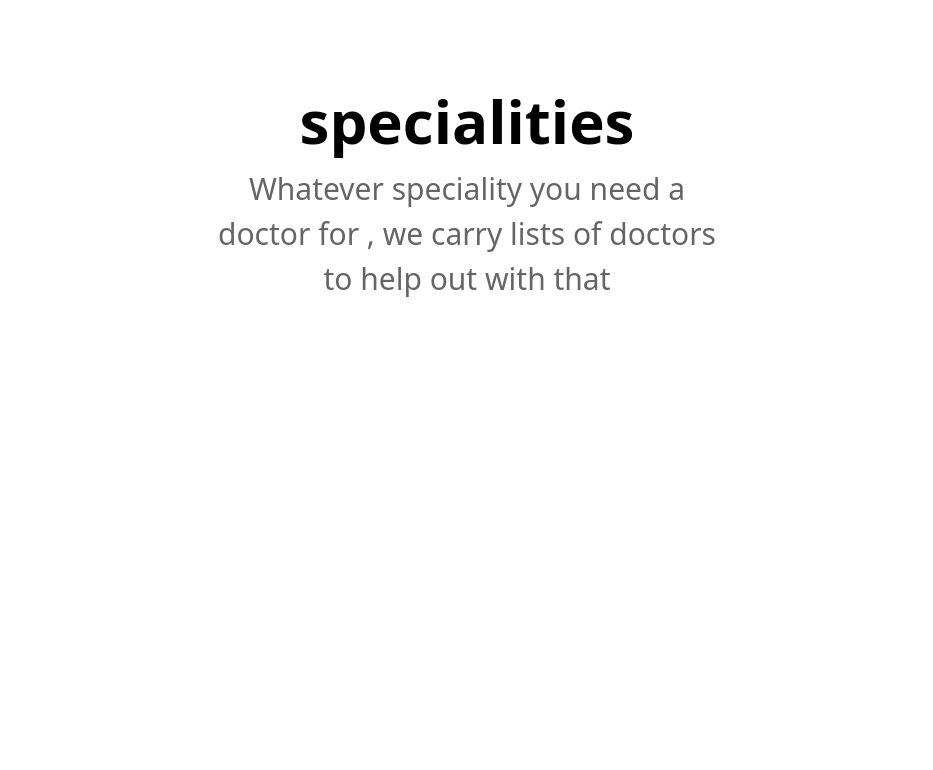
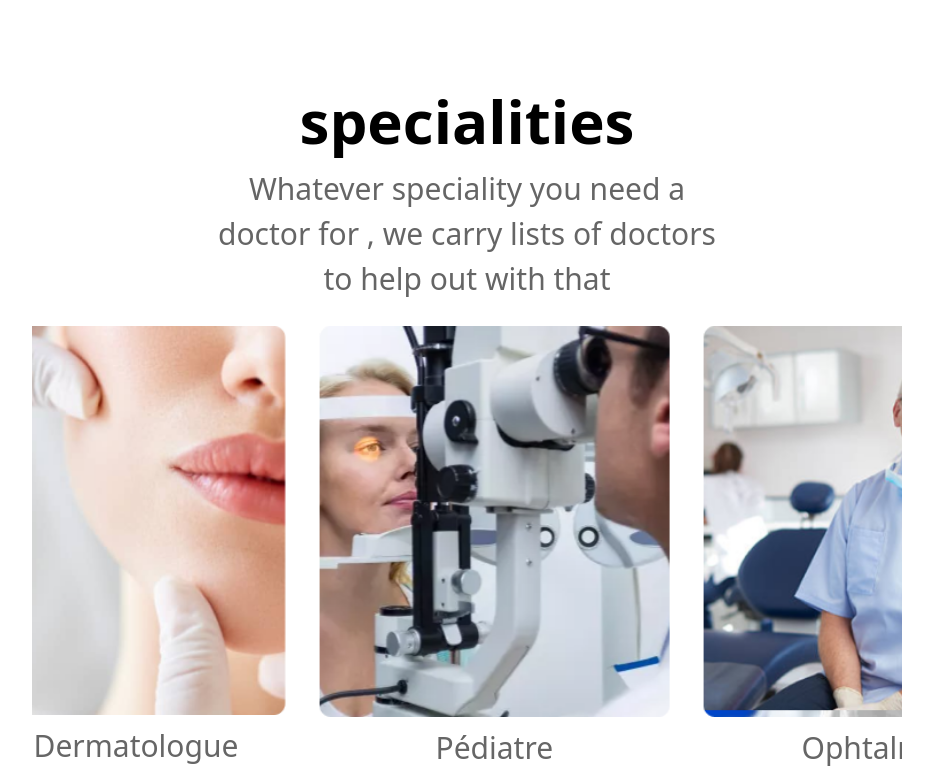
Before and after one commit to bouabca/DZtabib, a Next.js app: page / in a window 1280 px wide. Shown: the part 2445-3215 px from the top of the page, without its empty margins (173-1106 px from the left). Before the commit the page ends 2746 px from the top, so only its background shows below. Built offline with nearby package versions, Linux system fonts and the light colour scheme.

Commit message:
adding specialti slider

```diff
--- a/app/page.tsx
+++ b/app/page.tsx
@@ -4,7 +4,7 @@ import Focal from "../components/Focal"
 import Focal1 from "../components/Focal1"
 import Band from "../components/Band"
 import Title from "../components/Title"
-
+import Special from "../components/Special"
 
 export default function Home() {
 
@@ -16,6 +16,9 @@ export default function Home() {
 
    <Focal1></Focal1>
     <Title></Title>
+    <Special></Special>
+
+
     </>
   );
 }
--- /dev/null
+++ b/components/Sp.tsx
@@ -0,0 +1,27 @@
+import React from 'react'
+import Image from "next/image";
+
+interface SpProps {
+  text: string; // 'text' will be a string
+  imageSrc: string; // 'imageSrc' will be a string (URL or path to the image)
+}
+
+function Sp({ text, imageSrc }: SpProps) {
+  return (
+    <>
+      <div className='flex cursor-pointer flex-col gap-2 justify-center items-center'>
+        <Image
+          src={imageSrc} // Dynamically set the image source
+          height={350}
+          width={350}
+          alt={text} // Alt text is set to the specialty
+        />
+        <div className='text-center text-[20px] lg:text-[30px] opacity-60 mx-auto w-[90%] lg:w-[40%]'>
+          {text} {/* Display the specialty text */}
+        </div>
+      </div>
+    </>
+  )
+}
+
+export default Sp;
--- /dev/null
+++ b/components/Special.tsx
@@ -0,0 +1,91 @@
+'use client'
+import React, { useState, useEffect } from 'react'
+import Sp from "./Sp"
+
+function Special() {
+  const [currentSlide, setCurrentSlide] = useState(0);
+  const slides = [
+  <Sp text="Cardiologue" imageSrc="/webp/geek.webp" />,
+  <Sp text="Dermatologue" imageSrc="/webp/women2.webp" />,
+  <Sp text="Pédiatre" imageSrc="/webp/eyes.webp" />,
+
+  <Sp text="Ophtalmologue" imageSrc="/webp/geek.webp" />,
+  <Sp text="Dentiste" imageSrc="/webp/women2.webp" />,
+  <Sp text="Neurologue" imageSrc="/webp/eyes.webp" />,
+
+
+  <Sp text="Chirurgien" imageSrc="/webp/geek.webp" />,
+];
+
+
+  useEffect(() => {
+    const interval = setInterval(() => {
+      setCurrentSlide((prevSlide) => (prevSlide + 1) % slides.length);
+    }, 3000); // Slide every 3 seconds
+    return () => clearInterval(interval); // Clean up interval on unmount
+  }, []);
+
+  const goToNextSlide = () => {
+    setCurrentSlide((prevSlide) => (prevSlide + 1) % slides.length);
+  };
+
+  const goToPrevSlide = () => {
+    setCurrentSlide((prevSlide) => (prevSlide - 1 + slides.length) % slides.length);
+  };
+
+  return (
+    <>
+      <div className='mt-[2%] mx-auto w-[68%] flex justify-center items-center relative'>
+        <div className="slider-container" style={{ display: 'flex', overflow: 'hidden', width: '100%' }}>
+          <div
+            className="slides-wrapper"
+            style={{
+              display: 'flex',
+              transition: 'transform 0.5s ease',
+              transform: `translateX(-${currentSlide * (100 / 3)}%)`,
+              width: `${(100 / 3) * slides.length}%`, // Show three slides at once
+            }}
+          >
+            {slides.map((slide, index) => (
+              <div key={index} className="slide" style={{ minWidth: '33.33%' }}>
+                {slide}
+              </div>
+            ))}
+          </div>
+        </div>
+        {/* Left Arrow */}
+        {/* <button onClick={goToPrevSlide} style={{
+          position: 'absolute',
+          top: '50%',
+          left: '10px',
+          transform: 'translateY(-50%)',
+          backgroundColor: 'rgba(0,0,0,0.5)',
+          color: 'white',
+          padding: '10px',
+          border: 'none',
+          borderRadius: '50%',
+        }}>
+          &#60;
+        </button>
+
+        <button onClick={goToNextSlide} style={{
+          position: 'absolute',
+          top: '50%',
+          right: '10px',
+          transform: 'translateY(-50%)',
+          backgroundColor: 'rgba(0,0,0,0.5)',
+          color: 'white',
+          padding: '10px',
+          border: 'none',
+          borderRadius: '50%',
+        }}>
+          &#62;
+        </button>
+
+         */}
+      </div>
+    </>
+  )
+}
+
+export default Special;
```
Also changed, not shown: components/Spcial.tsx (deleted).
